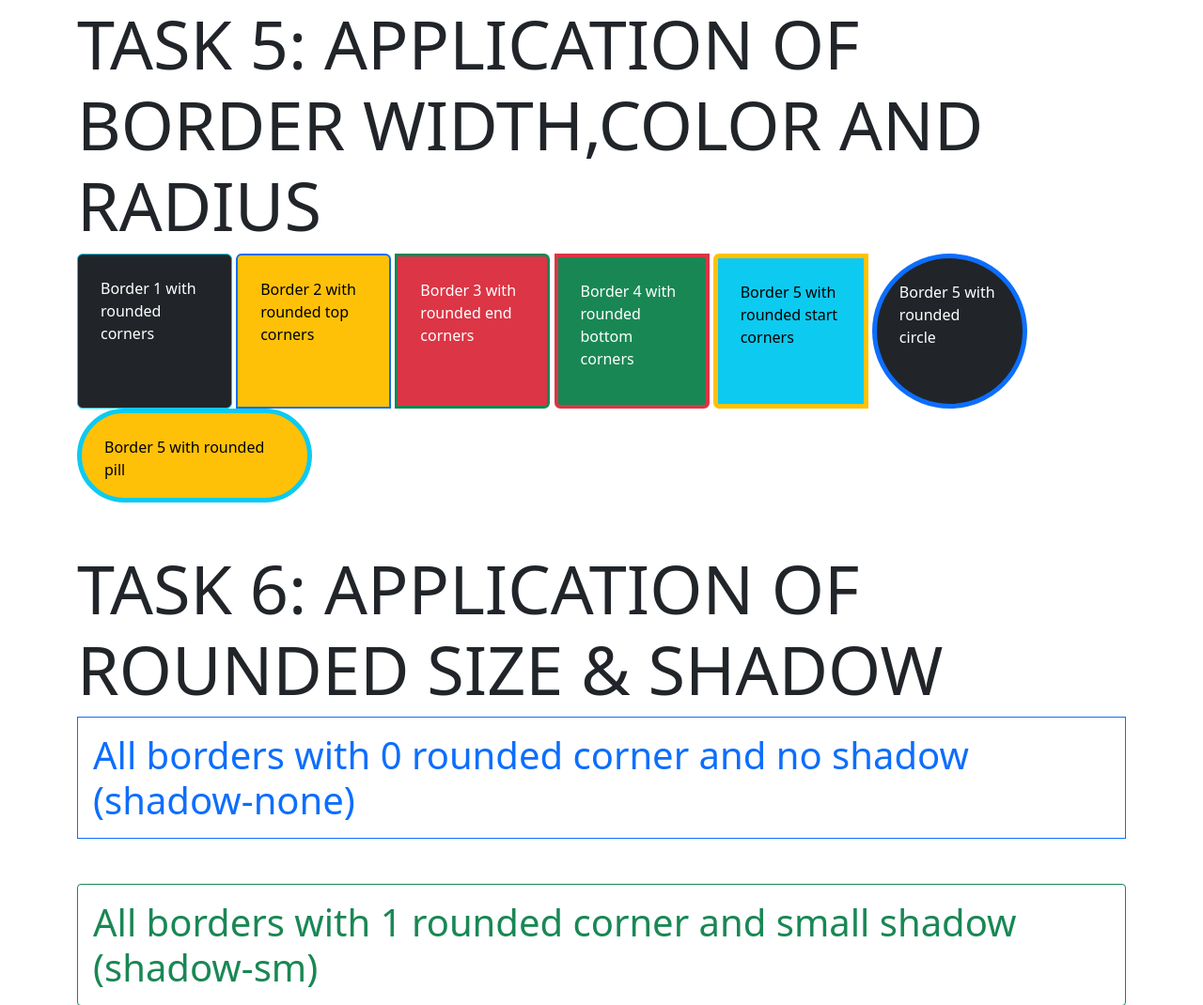
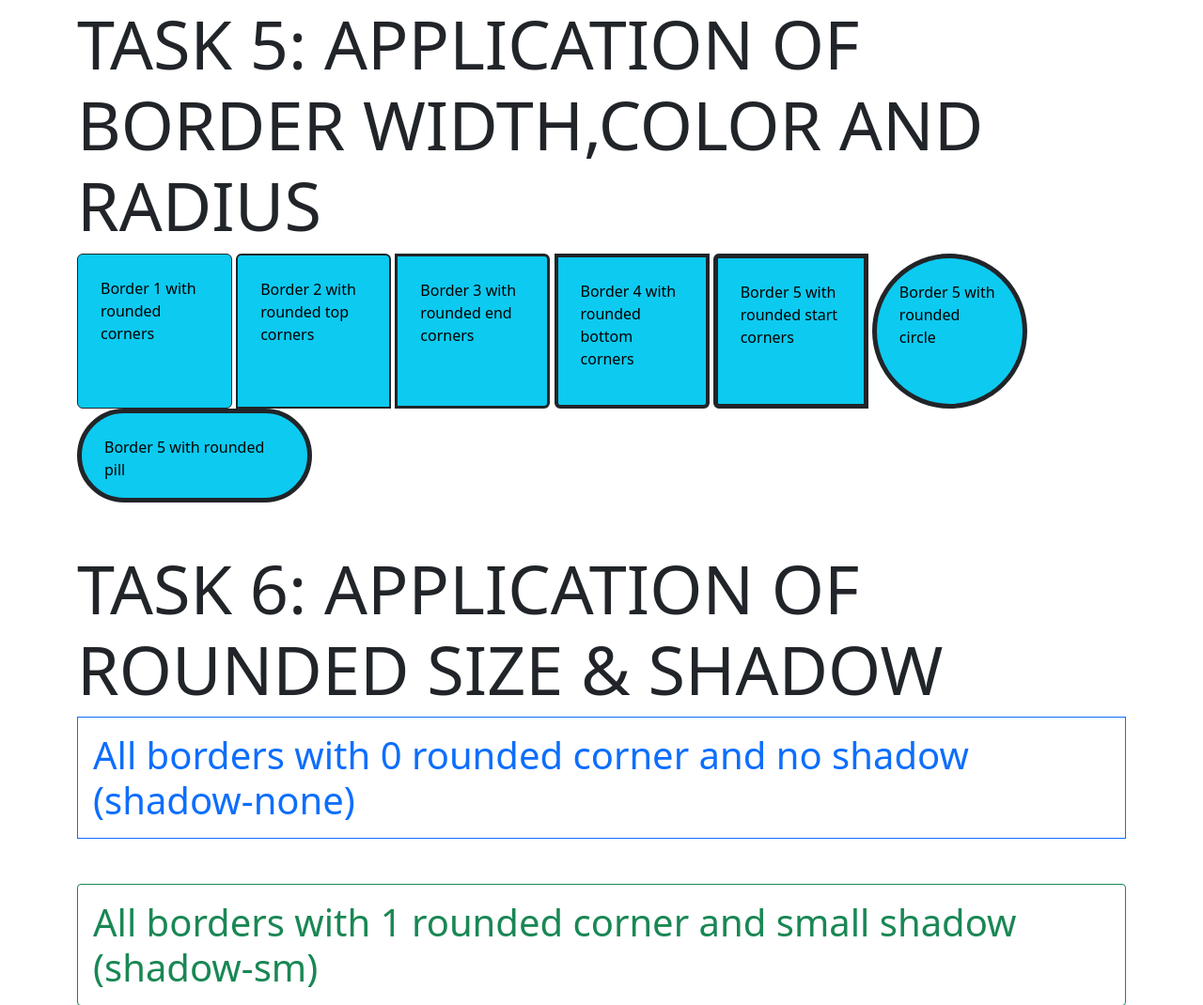
Before and after one commit to Czidjay/Display-Utilities, a plain HTML site: page index.html in a window 1280 px wide. Shown: the part 2037-3107 px from the top of the page at 94% size. Drawn offline with nearby package versions, Linux system fonts and the light colour scheme.

Commit message:
Add files via upload

```diff
--- a/index.html
+++ b/index.html
@@ -187,31 +187,31 @@
 				TASK 5: APPLICATION OF BORDER WIDTH,COLOR AND RADIUS
 			</h1>
 			<div class="fifth-task-span">
-				<span class="border bg-dark border-info border-1 rounded text-white p-4"
+				<span class="border bg-info border-dark border-1 rounded text-black p-4"
 					>Border 1 with rounded corners</span
 				>
 				<span
-					class="border bg-warning border-primary border-2 rounded-top text-black p-4"
+					class="border bg-info border-dark border-2 rounded-top text-black p-4"
 					>Border 2 with rounded top corners</span
 				>
 				<span
-					class="border bg-danger border-success border-3 rounded-end text-white p-4"
+					class="border bg-info border-dark border-3 rounded-end text-black p-4"
 					>Border 3 with rounded end corners</span
 				>
 				<span
-					class="border bg-success border-danger border-4 rounded-bottom text-white p-4"
+					class="border bg-info border-dark border-4 rounded-bottom text-black p-4"
 					>Border 4 with rounded bottom corners</span
 				>
 				<span
-					class="border bg-info border-warning border-5 rounded-start text-black p-4"
+					class="border bg-info border-dark border-5 rounded-start text-black p-4"
 					>Border 5 with rounded start corners</span
 				>
 				<span
-					class="border bg-dark border-primary border-5 rounded-circle text-white p-4"
+					class="border bg-info border-dark border-5 rounded-circle text-black p-4"
 					>Border 5 with rounded circle</span
 				>
 				<span
-					class="border bg-warning border-info border-5 rounded-pill text-black p-4"
+					class="border bg-info border-dark border-5 rounded-pill text-black p-4"
 					id="rect"
 					>Border 5 with rounded pill</span
 				>
```
